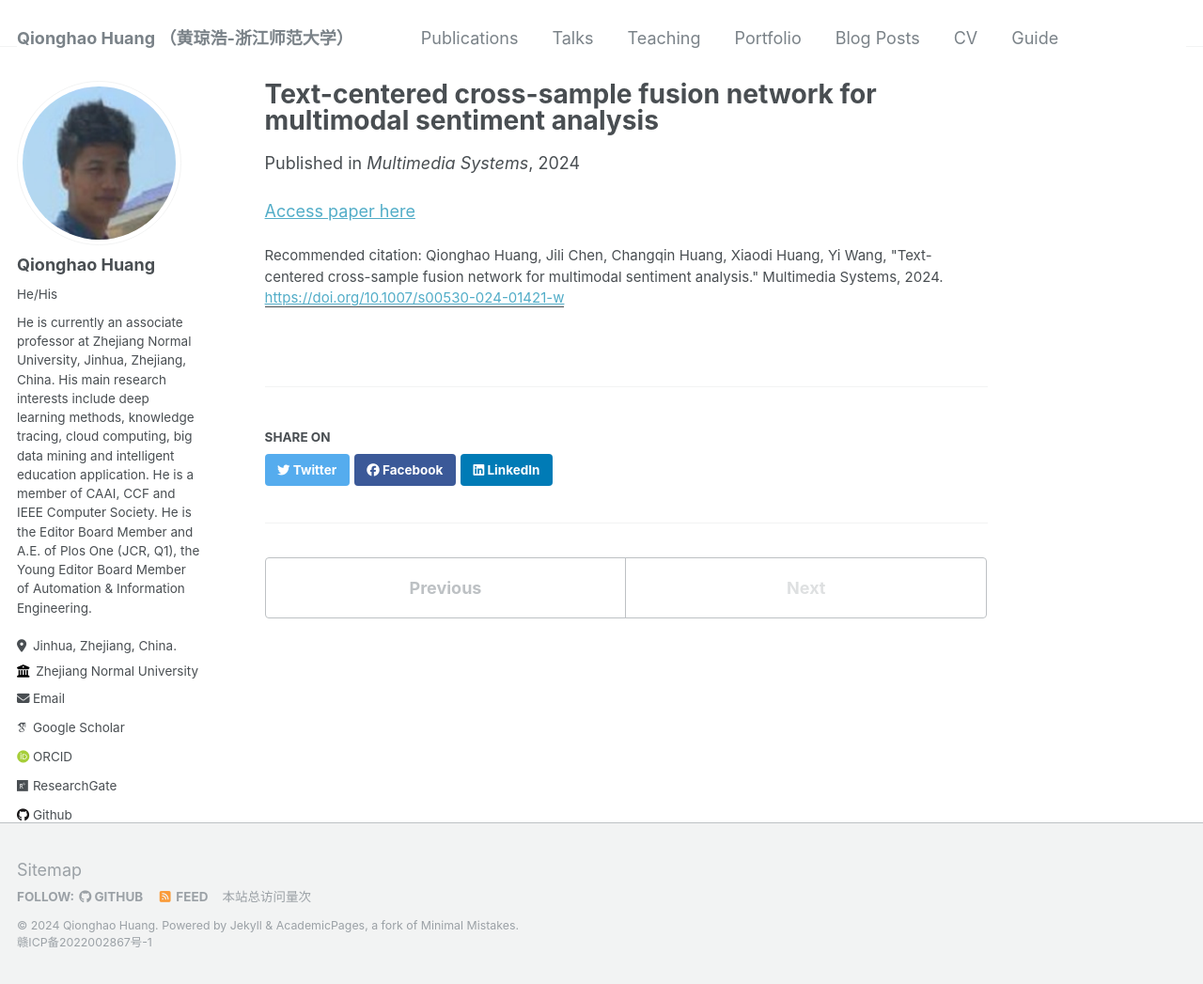
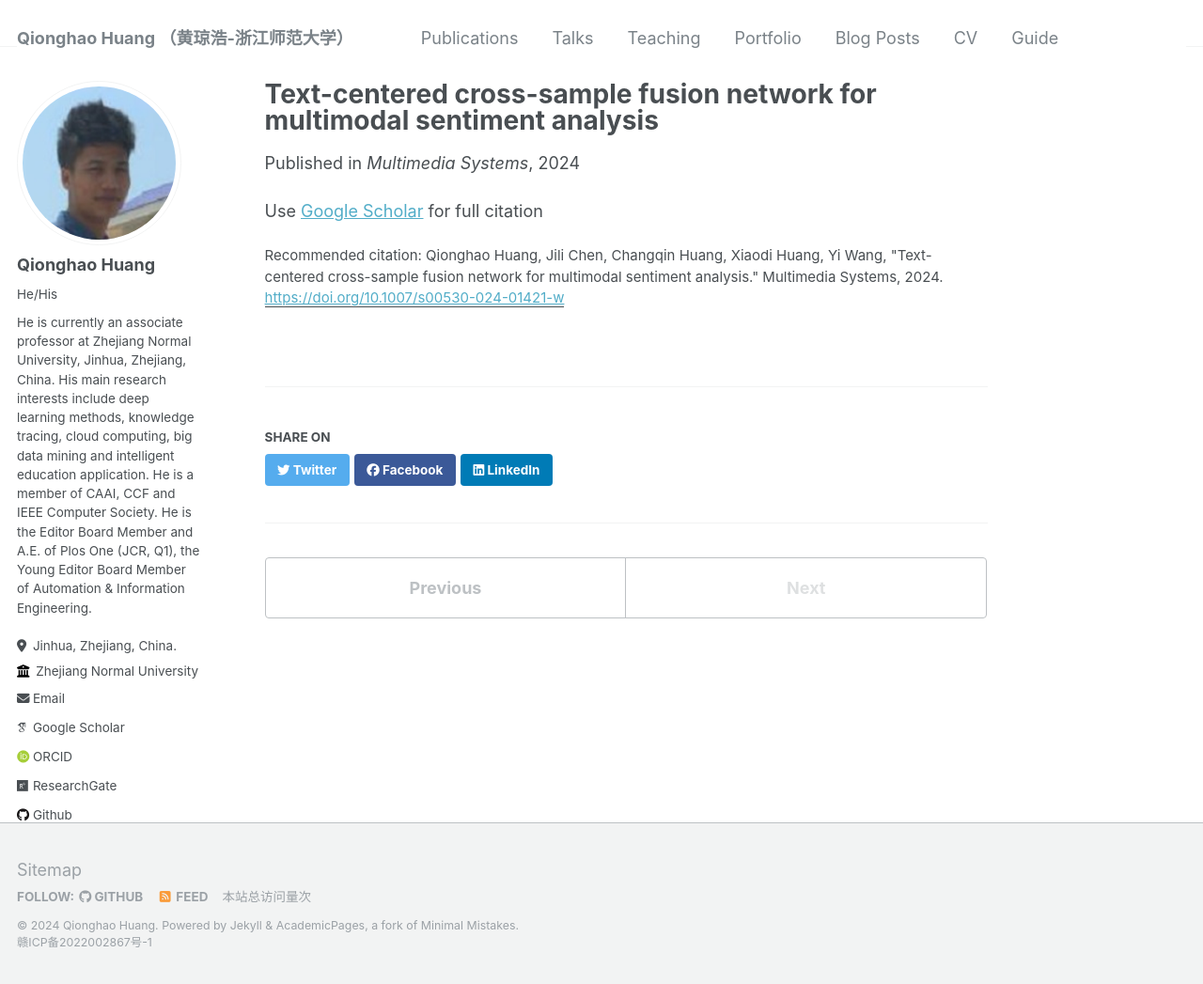
Before and after one commit to qhhuang-ai/qhhuang-ai.github.io, a Jekyll site: the page built from _publications/2024-07-01-Text-centered-cross-sample-fusion-network-for-multimodal-sentiment-analysis.md, in a window 1280 px wide and 1049 px high. Shown: the whole window at 94% size. Built offline with Jekyll 4.4.1, drawn with Linux system fonts in a browser that asks for light colours; some web fonts are replaced; comment, search, counter and statistics services are not loaded.

Commit message:
update CV

```diff
--- a/_publications/2024-07-01-Text-centered-cross-sample-fusion-network-for-multimodal-sentiment-analysis.md
+++ b/_publications/2024-07-01-Text-centered-cross-sample-fusion-network-for-multimodal-sentiment-analysis.md
@@ -7,4 +7,4 @@ venue: 'Multimedia Systems'
 paperurl: 'https://doi.org/10.1007/s00530-024-01421-w'
 citation: ' Qionghao Huang,  Jili Chen,  Changqin Huang,  Xiaodi Huang,  Yi Wang, &quot;Text-centered cross-sample fusion network for multimodal sentiment analysis.&quot; Multimedia Systems, 2024.'
 ---
-[Access paper here](https://doi.org/10.1007/s00530-024-01421-w){:target="_blank"}
+Use [Google Scholar](https://scholar.google.com/scholar?q=Text-centered+cross-sample+fusion+network+for+multimodal+sentiment+analysis){:target="_blank"} for full citation
```
